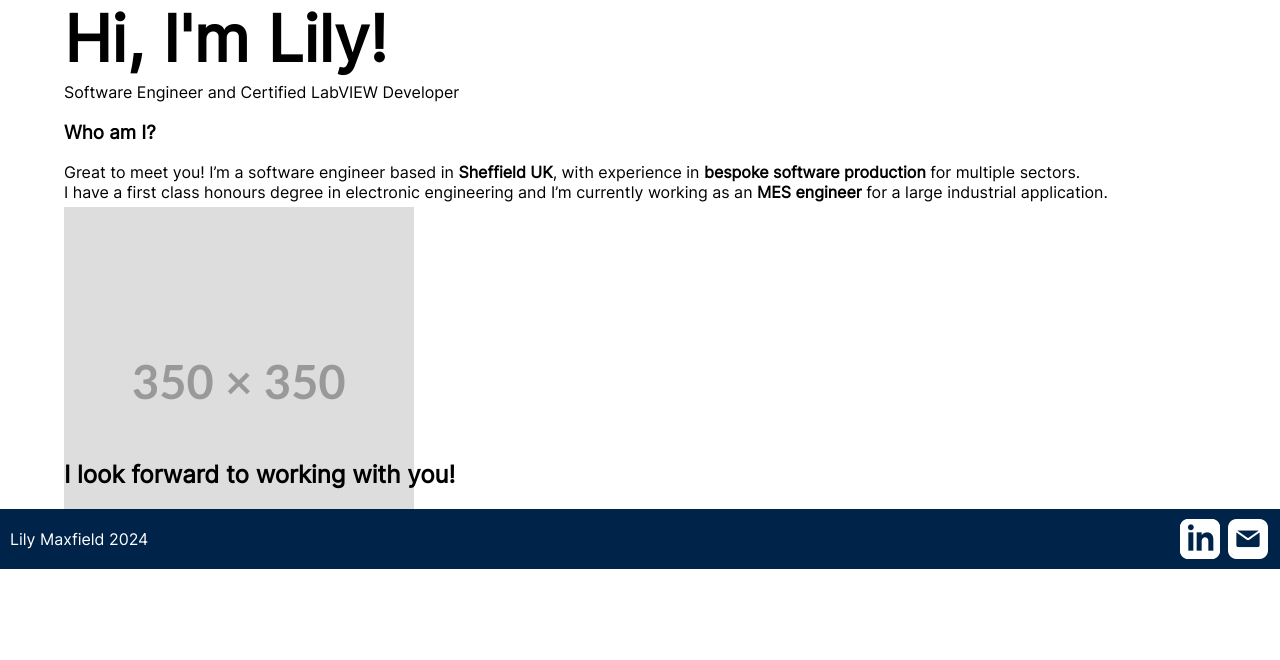
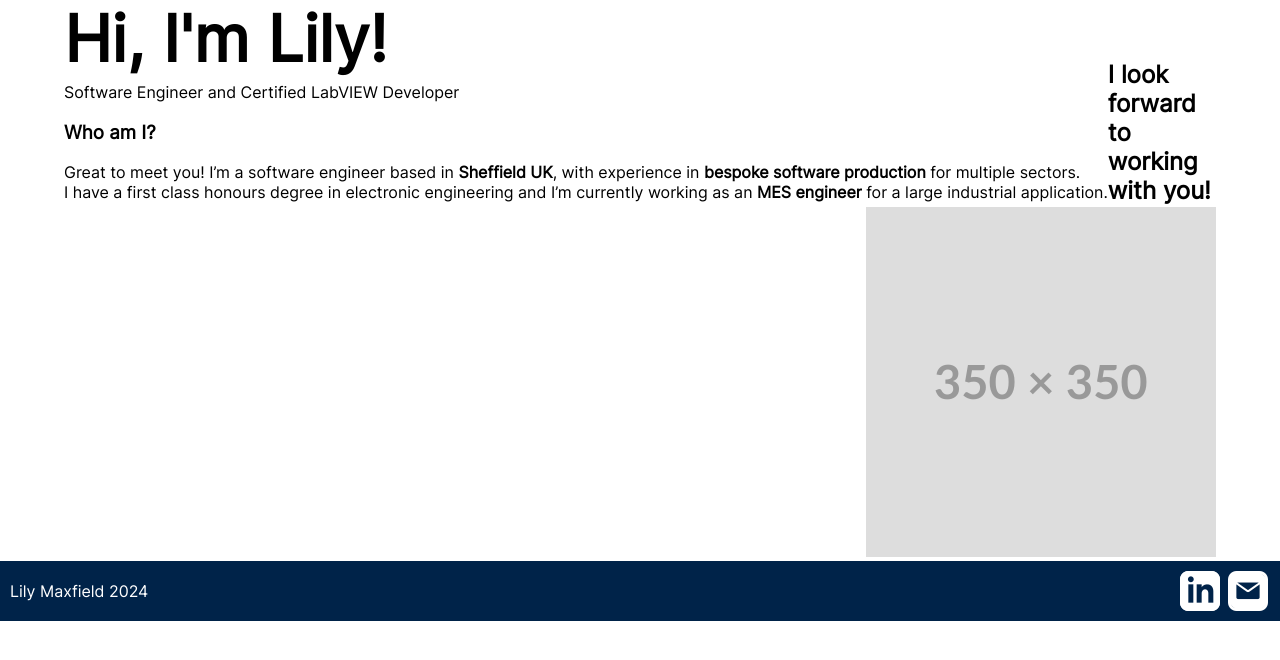
Before and after one commit to lily-maxfield/lminfo_site, a PHP site: template views/home/home.html in a window 1280 px wide. Shown: the part 60-720 px from the top of the page. Run offline with PHP 8.4, Linux system fonts and the light colour scheme; the template is opened without the code that fills it, so the values that code supplies are empty; some web fonts are replaced.

Commit message:
LM - Floating homepage elements

```diff
--- a/views/home/home.css
+++ b/views/home/home.css
@@ -9,15 +9,12 @@
 }
 
 .intro-banner {
-    display:flex;
-    flex-wrap:wrap;
-    height:400px;
 }
 
 .intro-banner-left {
-    flex-grow:1;
+    float:left;
 }
 
 .intro-banner-right {
-    flex-grow:1;
+    float:right;
 }
```
